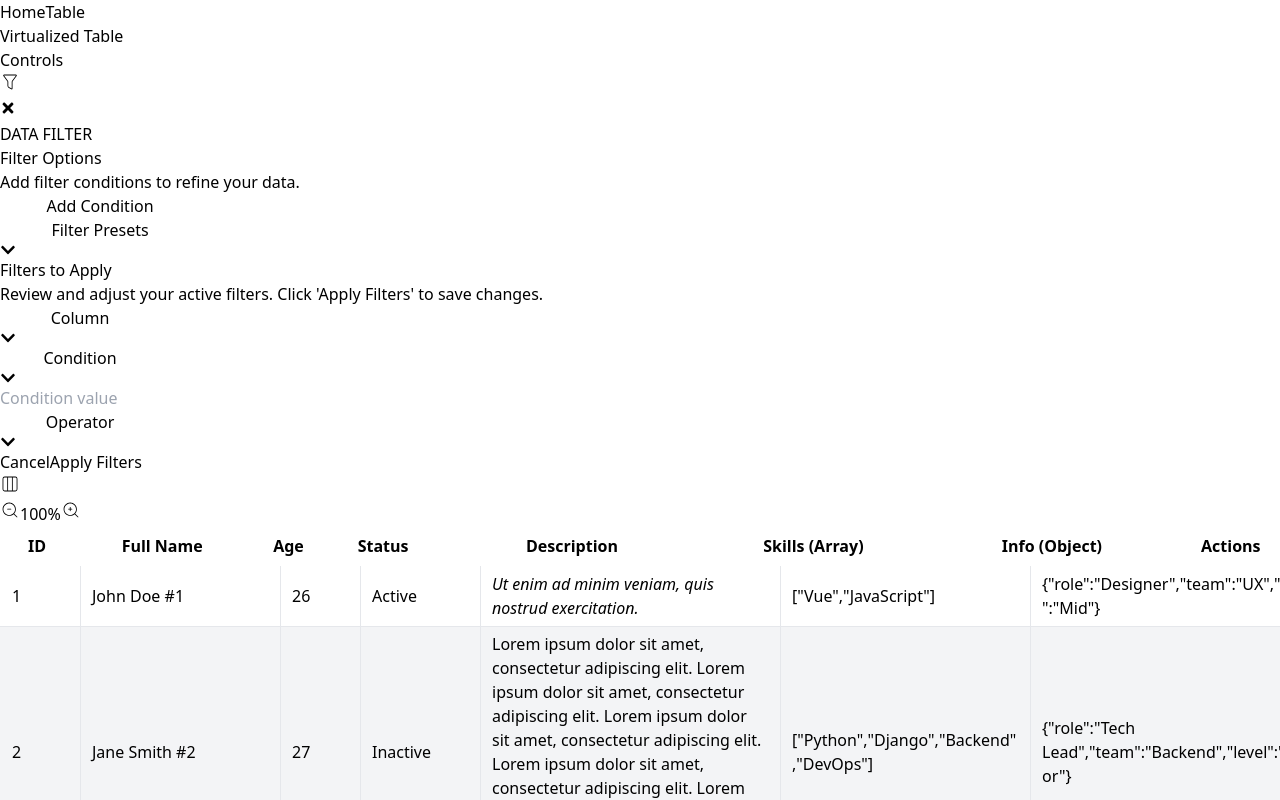
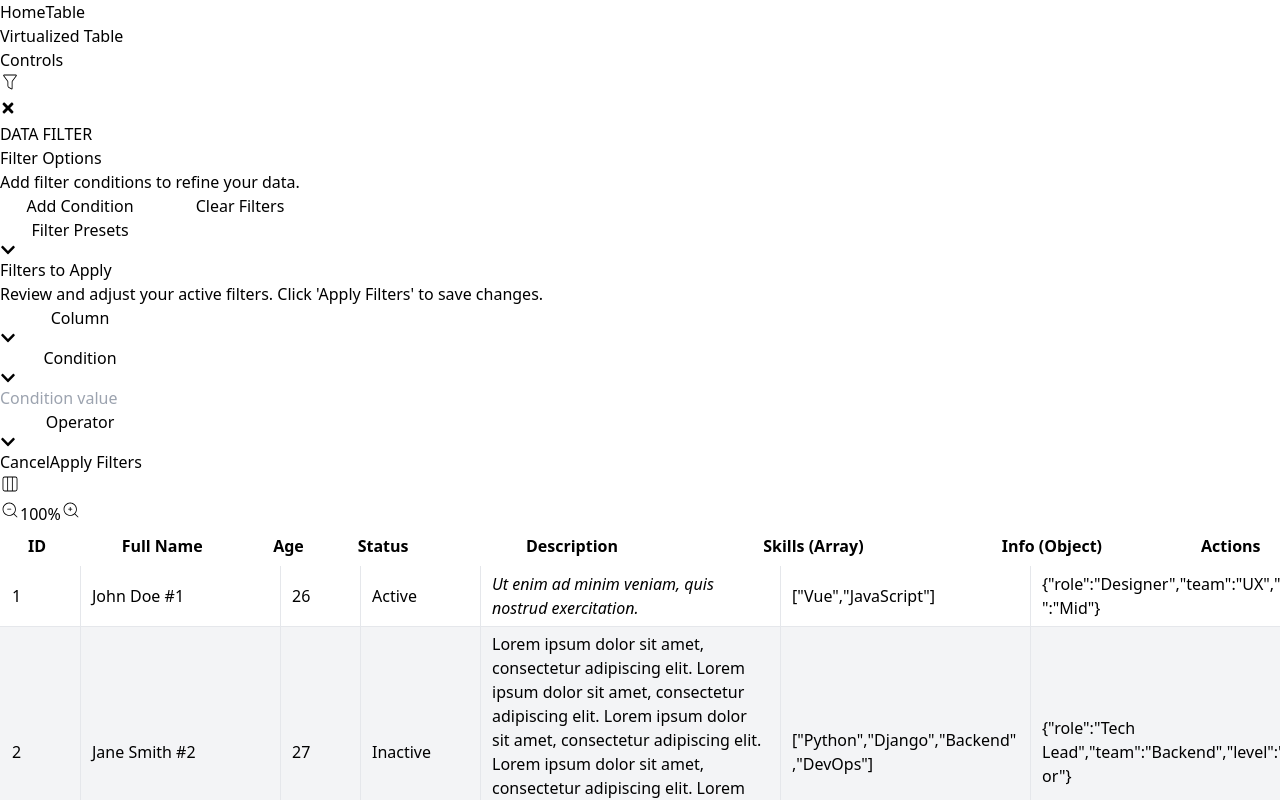
Before and after one commit to FeroHriadel/ncss-react, a React (Vite) app: page /table in a window 1280 px wide. Both pictures are taken after a click on the element 10 px from the left and 85 px from the top of the page. Shown: the top 800 px of the page. Built offline with nearby package versions, Linux system fonts and the light colour scheme.

Commit message:
same btn sizes in filter modal

```diff
--- a/src/components/inputs/Input.tsx
+++ b/src/components/inputs/Input.tsx
@@ -30,7 +30,7 @@ export default function Input({ type, name, className, id, style, value, onChang
       <input
         type={type || 'text'}
         name={name}
-        className={`outline-none rounded-md text-md bg-gray-100 text-gray-700 hover:bg-gray-200 focus:bg-gray-200 placeholder:text-gray-600 placeholder:font-light w-full h-10 indent-3 italic ${className}`}
+        className={`outline-none border border-gray-300 rounded-md text-md bg-gray-100 text-gray-700 hover:bg-gray-200 focus:bg-gray-200 placeholder:text-gray-600 placeholder:font-light w-full h-10 indent-3 italic ${className}`}
         id={id}
         style={width ? { width, ...style } : { ...style }}
         value={value}
--- a/src/components/tables/VirtualizedTable/VirtualizedTableFilter.tsx
+++ b/src/components/tables/VirtualizedTable/VirtualizedTableFilter.tsx
@@ -31,8 +31,9 @@ export default function VirtualizedTableFilter() {
 
       {/* Filter Presets */}
       <section className="flex flex-wrap mb-12">
-        <Button width="200px" className="m-1 mt-0 ml-0">Add Condition</Button>
-        <Select width="200px" title="Filter Presets" options={[{ value: 'preset1', displayValue: 'Preset 1' }, { value: 'preset2', displayValue: 'Preset 2' }]} />
+        <Button width="160px" className="m-1 mt-0 ml-0">Add Condition</Button>
+        <Button width="160px" className="m-1 mt-0 ml-0">Clear Filters</Button>
+        <Select width="160px" title="Filter Presets" options={[{ value: 'preset1', displayValue: 'Preset 1' }, { value: 'preset2', displayValue: 'Preset 2' }]} />
       </section>
 
       <h3 className="text-lg font-semibold">Filters to Apply</h3>
```
